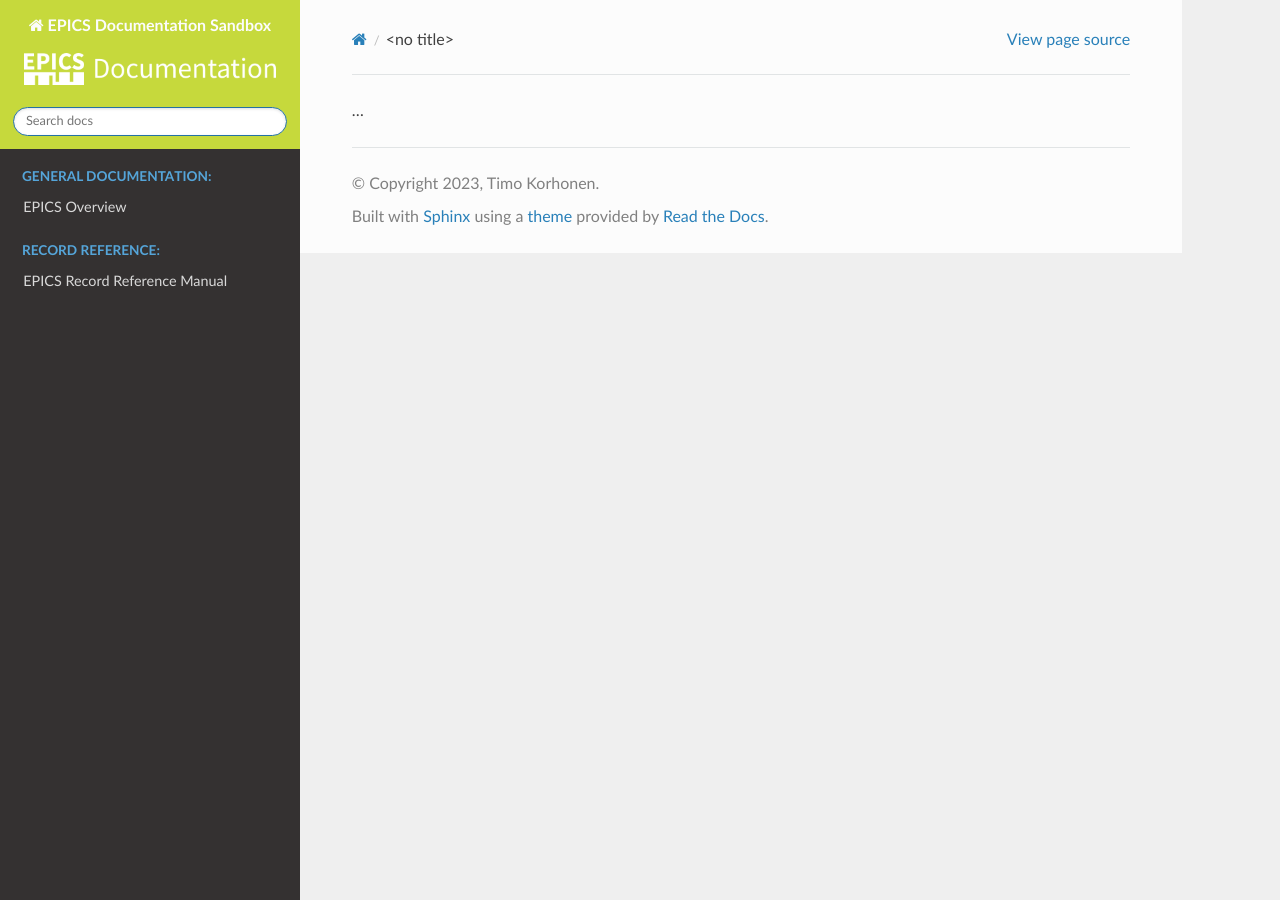
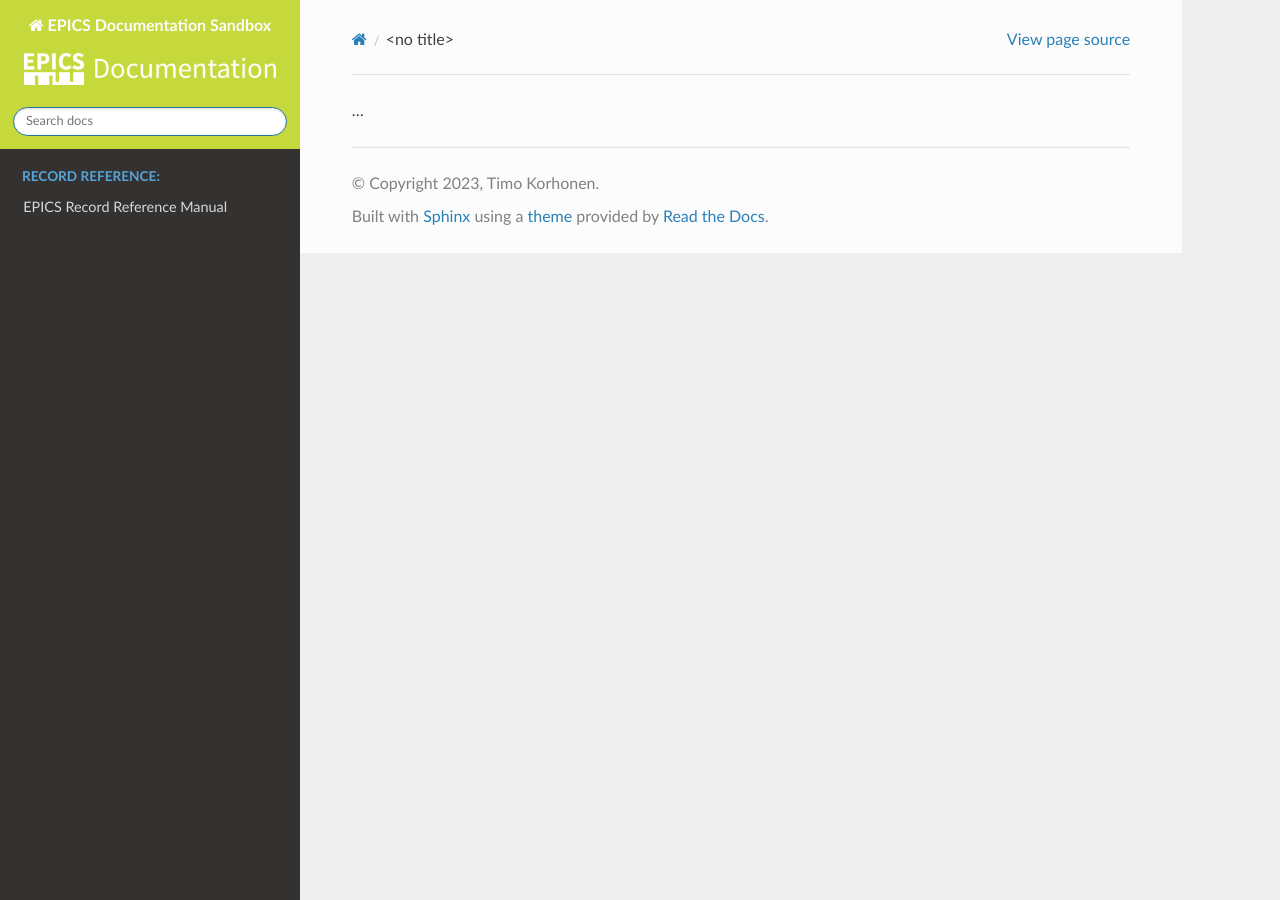
Before and after one commit to ttkorhonen/myDocument, a Sphinx documentation site: the page built from docs/contents.rst, in a window 1280 px wide. Built offline with Sphinx 7.4.7 and the Read the Docs theme 2.0.0, drawn with Linux system fonts in a browser that asks for light colours.

```diff
--- a/docs/conf.py
+++ b/docs/conf.py
@@ -39,7 +39,6 @@ extensions = [
     "sphinx.ext.autosectionlabel",
     "myst_parser",
 ]
-extensions += ['sphinx.ext.autosectionlabel']
 # Make sure the target is unique
 autosectionlabel_prefix_document = True
 autosectionlabel_maxdepth = None
--- a/docs/index.rst
+++ b/docs/index.rst
@@ -7,12 +7,6 @@ EPICS Record Reference
 ===========================================================================
 
 .. toctree::
-   :maxdepth: 2
-   :caption: General Documentation:
-
-   genericdocs/EPICS_intro
-
-.. toctree::
    :maxdepth: 1
    :caption: Record Reference:
 
```
